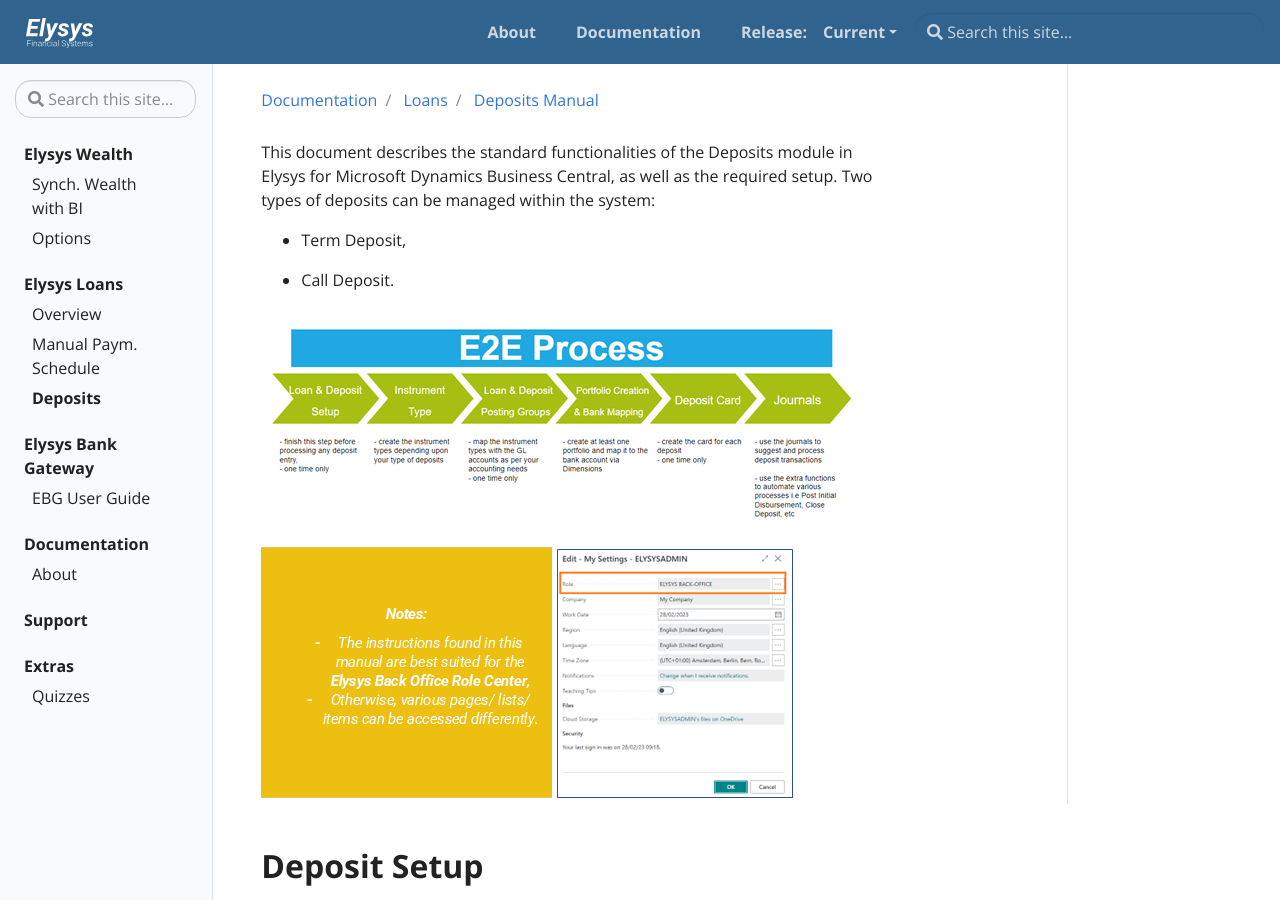
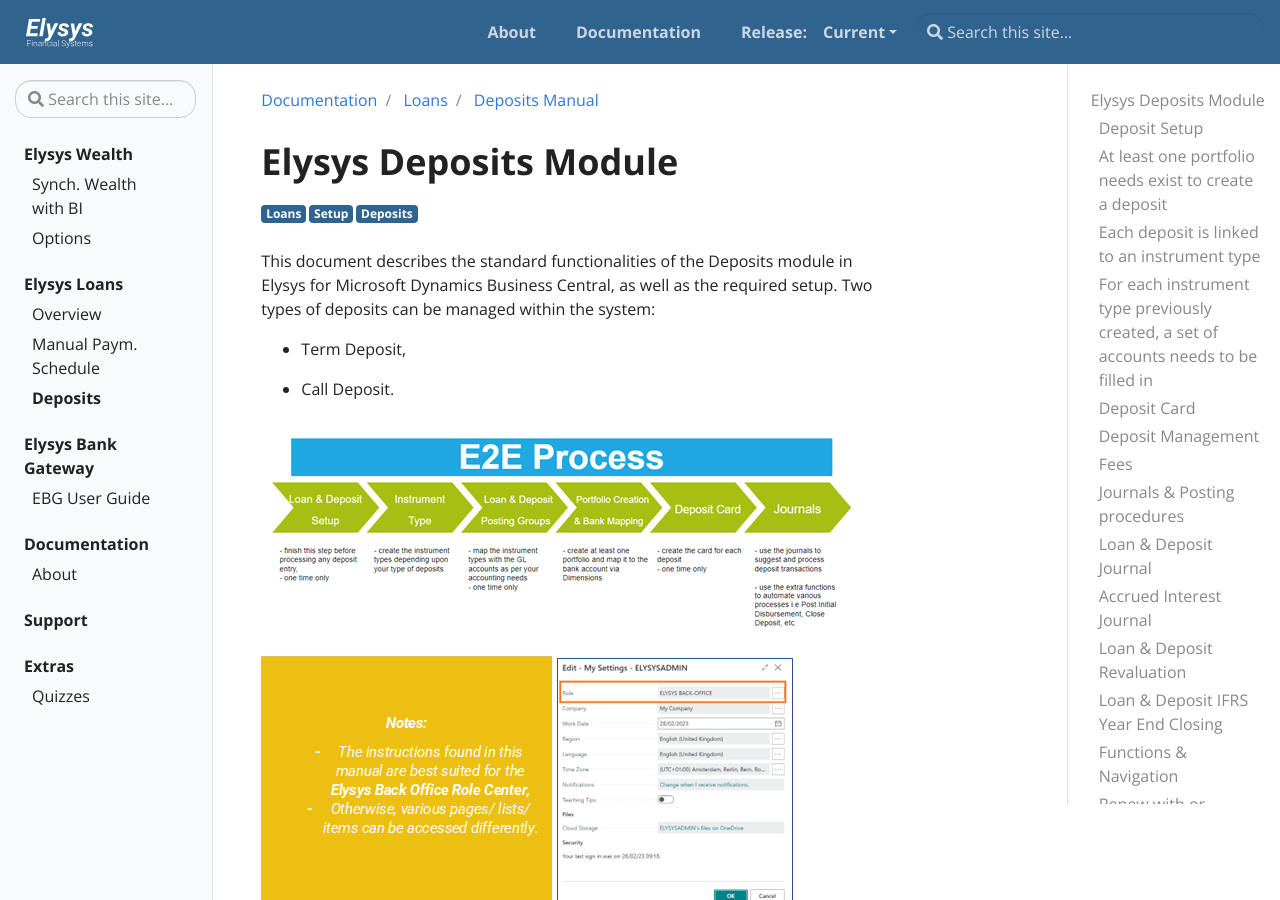
Before and after one commit to Elysys/Docs, a Jekyll site: the page built from _docs/loans/ElysysDepositsManual.md, in a window 1280 px wide and 900 px high. Built offline with Jekyll 4.4.1, drawn with Linux system fonts in a browser that asks for light colours.

Commit message:
add main title

```diff
--- a/_docs/loans/ElysysDepositsManual.md
+++ b/_docs/loans/ElysysDepositsManual.md
@@ -6,6 +6,7 @@ tags:
  - Deposits
 description: How to setup and use the Loan Deposits module
 ---
+# Elysys Deposits Module
 This document describes the standard functionalities of the Deposits
 module in Elysys for Microsoft Dynamics Business Central, as well as the
 required setup. Two types of deposits can be managed within the system:
```
